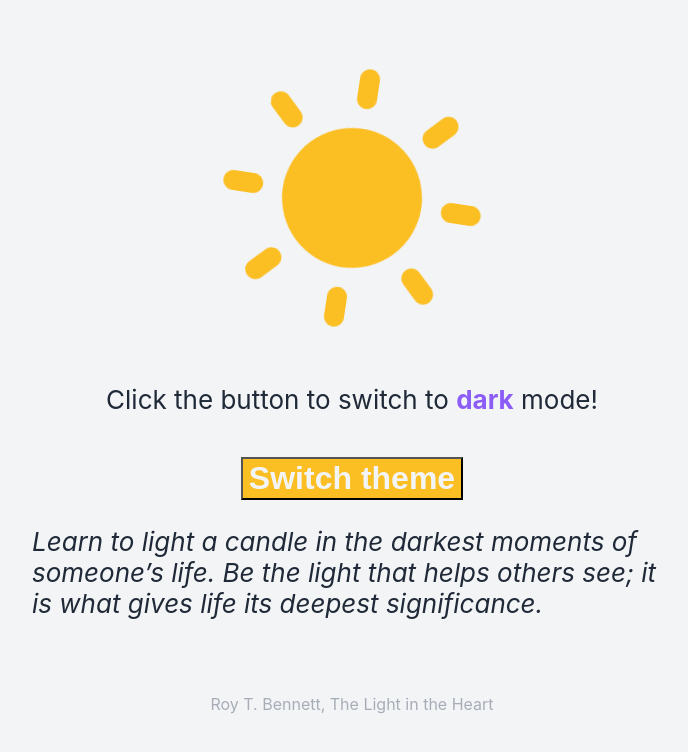
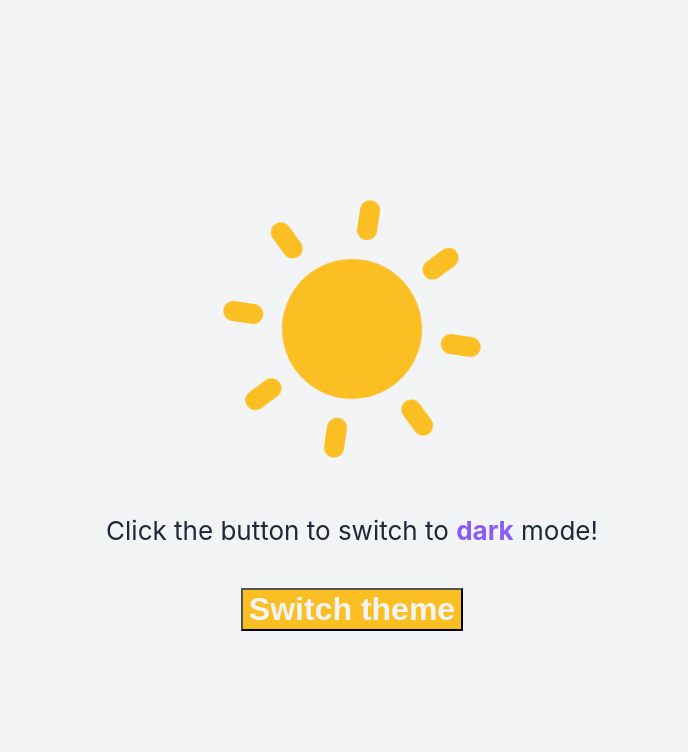
Before and after one commit to B3Kay/Dark-Light-Theme-Emotion-CRA, a React (Create React App) app: page / in a window 1280 px wide. Shown: the top 752 px of the page, without its empty margins (288-976 px from the left). Built offline with nearby package versions, Linux system fonts and the light colour scheme.

Commit message:
remove quote

```diff
--- a/src/App.tsx
+++ b/src/App.tsx
@@ -2,7 +2,6 @@ import { Theme, ThemeProvider } from "@emotion/react";
 import styled from "@emotion/styled";
 import React, { useState } from "react";
 import "./App.css";
-import { AuthorComponent, getQuote, QuoteComponent } from "./components/Quotes";
 import { ReactComponent as Moon } from "./moon.svg";
 import { ReactComponent as Sun } from "./sun.svg";
 
@@ -67,7 +66,6 @@ function App() {
     const newTheme = theme.type === "light" ? darkTheme : lightTheme;
     setTheme(newTheme);
   };
-  const quote = getQuote(theme.type);
 
   return (
     <ThemeProvider theme={theme}>
@@ -88,9 +86,6 @@ function App() {
           </Paragraph>
 
           <StyledButton onClick={onChangeTheme}>Switch theme</StyledButton>
-
-          <QuoteComponent>{quote.quote}</QuoteComponent>
-          <AuthorComponent>{quote.author}</AuthorComponent>
         </header>
       </StyledBackground>
     </ThemeProvider>
```
